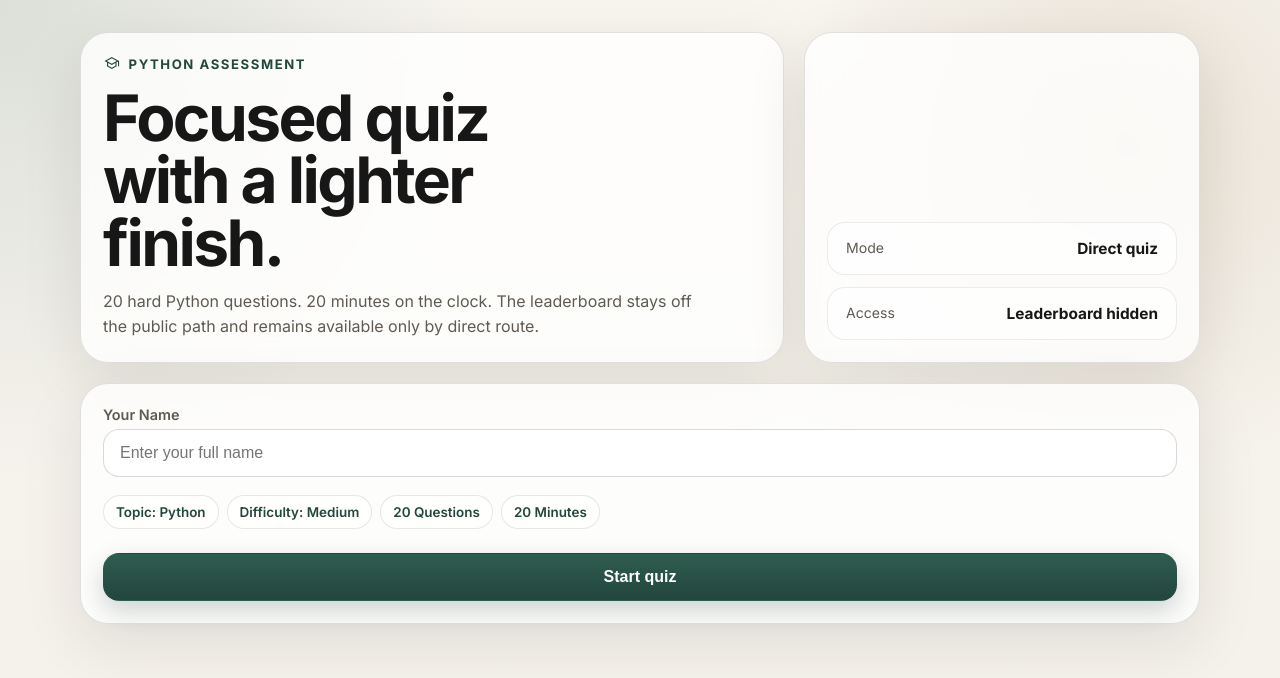
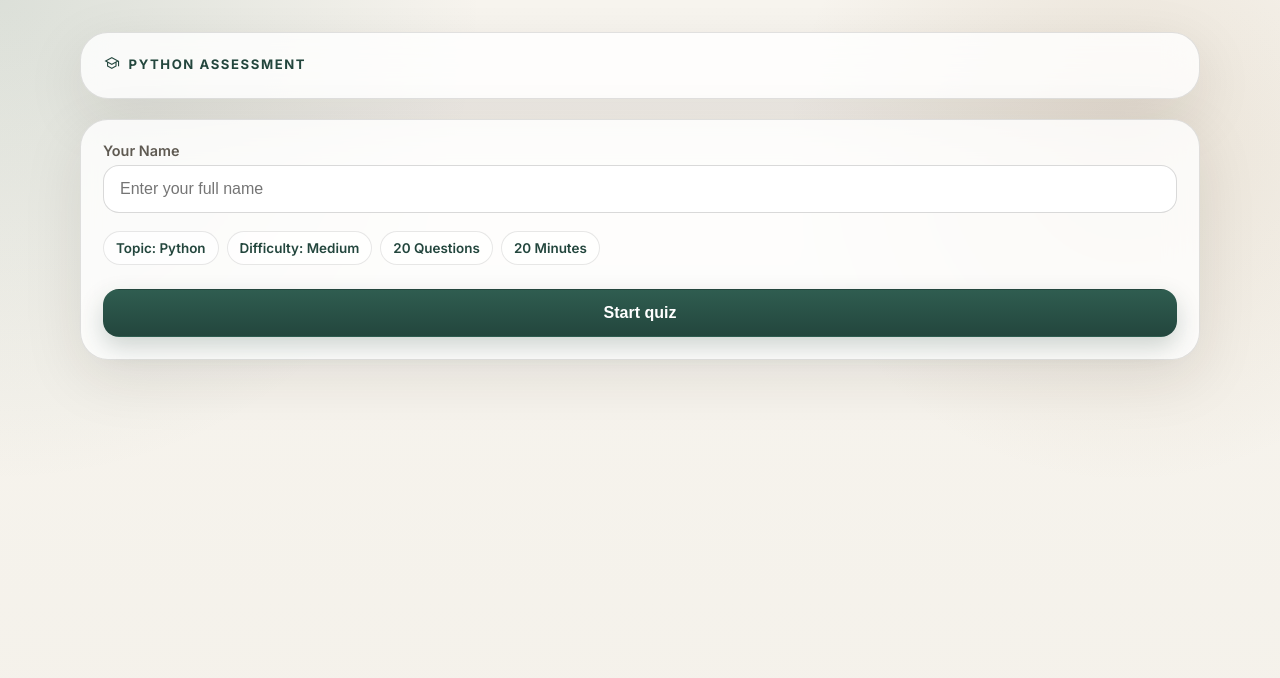
Before and after one commit to kavithamorla/Python-AI-Quiz, a Flask app: page / in a window 1280 px wide. Shown: the top 678 px of the page. Run offline with Flask 3, Linux system fonts and the light colour scheme.

Commit message:
Strip hero down to assessment label

```diff
--- a/static/style.css
+++ b/static/style.css
@@ -29,43 +29,26 @@ body {
 }
 
 .hero {
-  display: grid;
-  grid-template-columns: 1.6fr 0.9fr;
-  gap: 20px;
   margin-bottom: 20px;
 }
 
-.hero-copy, .hero-panel, .card {
+.hero-copy, .card {
   background: var(--card-bg);
   backdrop-filter: blur(16px);
   border: 1px solid var(--border);
   box-shadow: 0 18px 60px rgba(43, 31, 18, 0.10);
 }
 
-.hero-copy, .hero-panel {
+.hero-copy {
   border-radius: 28px;
   padding: 22px;
-}
-
-.hero-copy h1, .card h1, .card h2 {
-  margin: 0;
-  letter-spacing: -0.04em;
-}
-
-.hero-copy h1 { font-size: clamp(2.2rem, 5vw, 4.1rem); line-height: 0.98; max-width: 12ch; }
-
-.lede {
-  margin: 14px 0 0;
-  color: var(--muted);
-  max-width: 60ch;
-  line-height: 1.6;
 }
 
 .eyebrow {
   display: inline-flex;
   align-items: center;
   gap: 8px;
-  margin: 0 0 14px;
+  margin: 0;
   font-size: 0.82rem;
   font-weight: 700;
   letter-spacing: 0.12em;
@@ -77,25 +60,6 @@ body {
   font-variation-settings: "FILL" 0, "wght" 300, "GRAD" 0, "opsz" 24;
   font-size: 1.1rem;
 }
-
-.hero-panel {
-  display: grid;
-  gap: 12px;
-  align-content: end;
-}
-
-.panel-stat {
-  display: flex;
-  justify-content: space-between;
-  gap: 16px;
-  padding: 12px 14px;
-  border-radius: 16px;
-  background: rgba(255, 255, 255, 0.62);
-  border: 1px solid rgba(23, 23, 23, 0.08);
-}
-
-.panel-label { color: var(--muted); font-size: 0.88rem; }
-.panel-stat strong { font-size: 0.96rem; }
 
 .card {
   padding: 22px;
@@ -417,7 +381,6 @@ button:hover { transform: translateY(-1px); }
 .panel-label { color: var(--muted); font-size: 0.88rem; }
 
 @media (max-width: 900px) {
-  .hero { grid-template-columns: 1fr; }
   .results-header, .quiz-top-bar { flex-direction: column; }
 }
 
--- a/templates/index.html
+++ b/templates/index.html
@@ -14,12 +14,6 @@
     <section class="hero">
       <div class="hero-copy">
         <p class="eyebrow"><span class="material-symbols-outlined" aria-hidden="true">school</span> Python assessment</p>
-        <h1>Focused quiz with a lighter finish.</h1>
-        <p class="lede">20 hard Python questions. 20 minutes on the clock. The leaderboard stays off the public path and remains available only by direct route.</p>
-      </div>
-      <div class="hero-panel">
-        <div class="panel-stat"><span class="panel-label">Mode</span><strong>Direct quiz</strong></div>
-        <div class="panel-stat"><span class="panel-label">Access</span><strong>Leaderboard hidden</strong></div>
       </div>
     </section>
 
```
